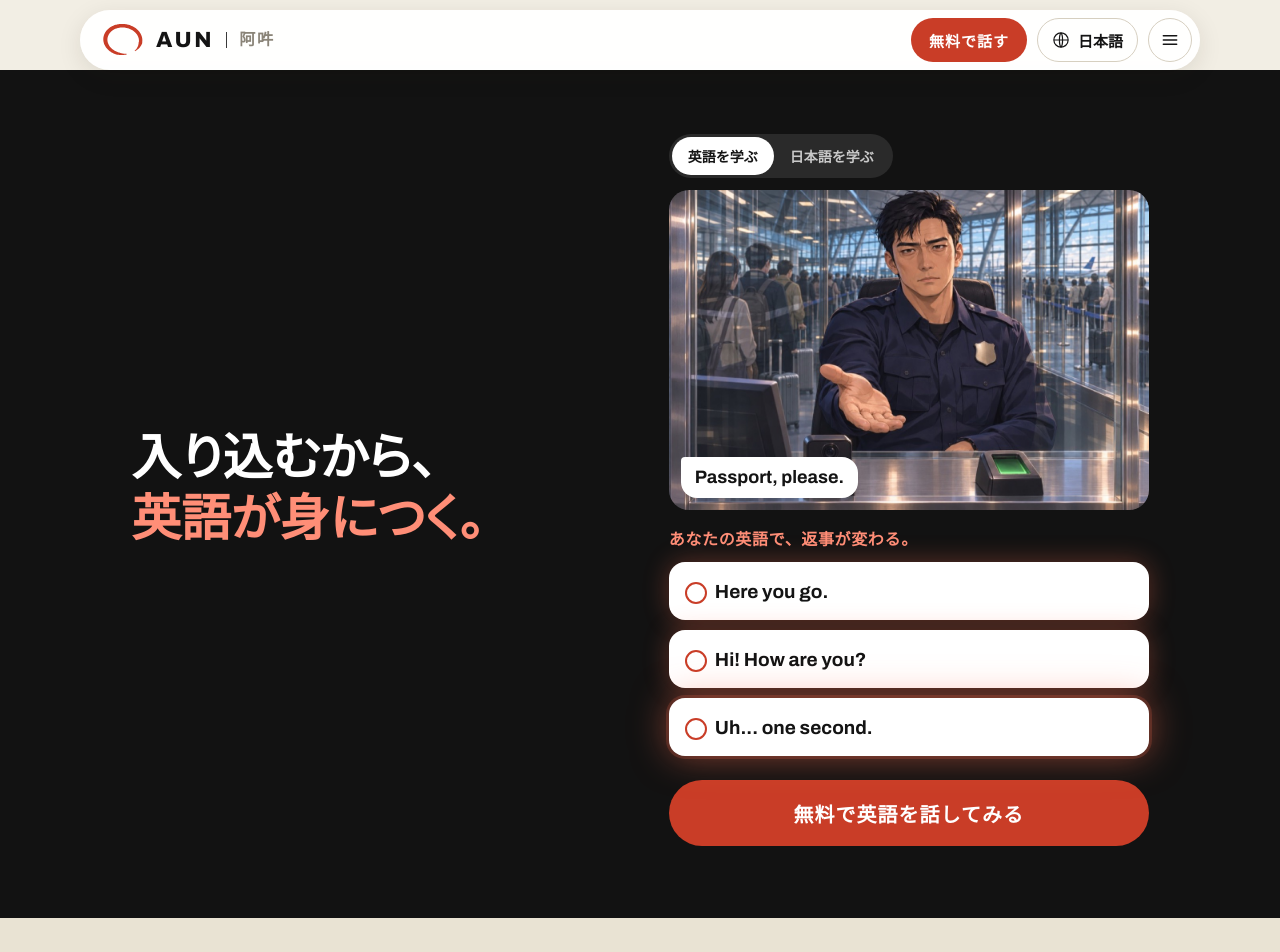
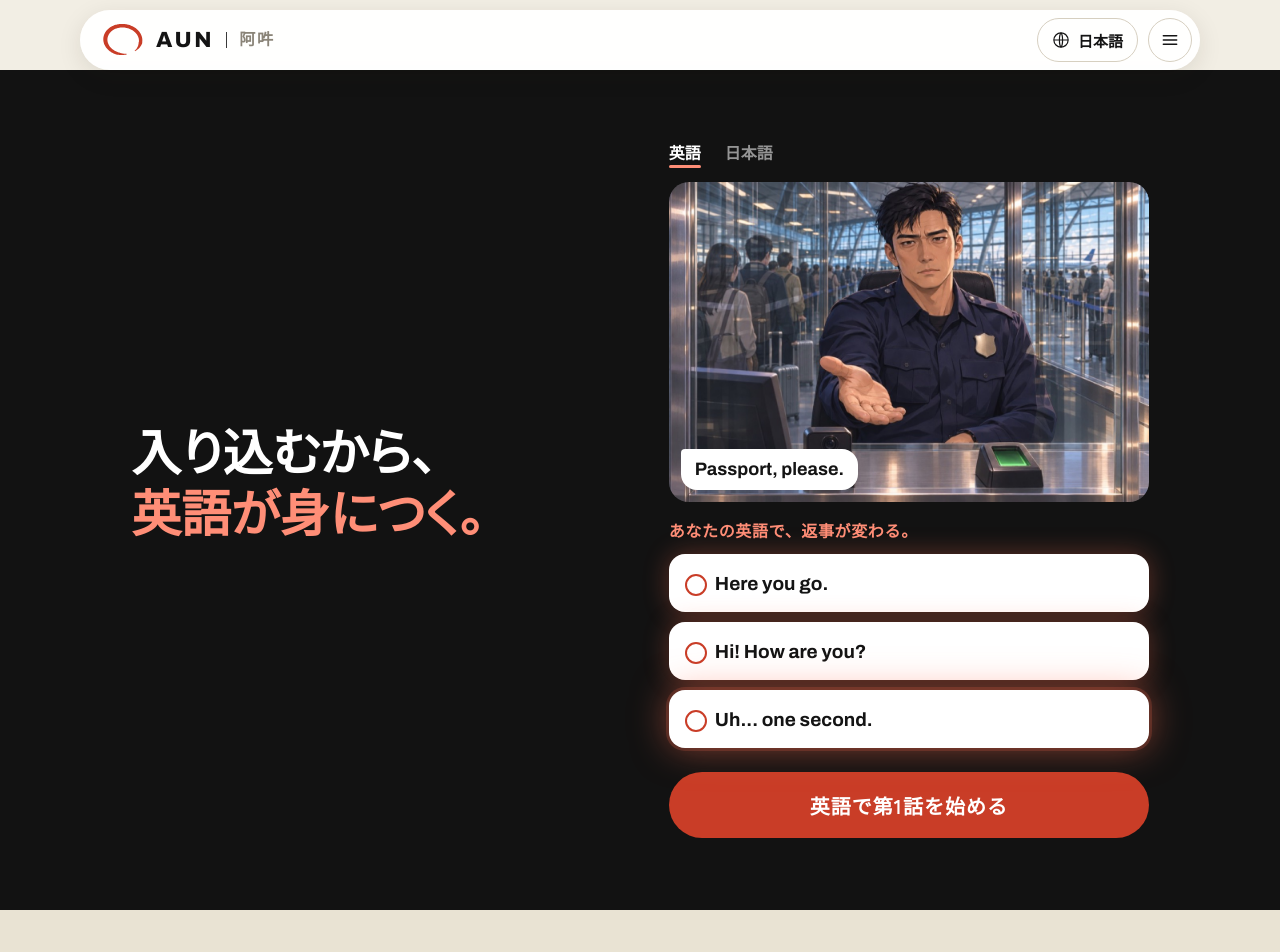
Before and after one commit to NTPoker/aun-site, a plain HTML site: page ja/index.html in a window 1280 px wide. Shown: the top 952 px of the page. Drawn offline with Linux system fonts and the light colour scheme; a web font is replaced by a local one.

Commit message:
冒頭の上を整理（NT 11/22「上部ゴチャっている」「無料で〜って必要？」「Primaryボタンのメッセージ」）：ヘッダーの「無料で話す」を物語のページから外す。切り替えは「英語｜日本語」の文字と下線だけ。ボタンは「英語で第1話を始める／日本語で第1話を始める」。Codex 49
Co-Authored-By: Claude Opus 5.5 <noreply@anthropic.com>

```diff
--- a/ja/index.html
+++ b/ja/index.html
@@ -62,9 +62,10 @@ gtag('js',new Date());gtag('config','G-T49S0CQFE1');
 .hp-m.me p{background:var(--red);color:#fff;border-radius:16px 4px 16px 16px}
 .hp-m b{flex:none;width:34px;height:34px;border-radius:50%;background:var(--who,url(/img/learn/officer_park.jpg)) 50% 20%/cover}
 /* 学ぶ言葉の切り替え（NT 11/22「勉強できるのは英語と日本語」「母国語は実装を見て」）：英語＝入国審査・本音は日本語、日本語＝寿司屋・本音は英語 */
-.hp-lang{align-self:flex-start;display:flex;padding:3px;border-radius:999px;background:rgba(255,255,255,.1)}
-.hp-lang button{min-height:38px;border:0;border-radius:999px;background:none;color:rgba(255,255,255,.75);padding:0 16px;font:inherit;font-size:14px;font-weight:800;cursor:pointer}
-.hp-lang button[aria-pressed=true]{background:#fff;color:#141414}
+.hp-lang{align-self:flex-start;display:flex;gap:4px;margin:-4px 0 -4px -10px}
+.hp-lang button{position:relative;min-height:44px;border:0;background:none;color:rgba(255,255,255,.55);padding:0 10px;font:inherit;font-size:16px;font-weight:700;cursor:pointer}
+.hp-lang button[aria-pressed=true]{color:#fff;font-weight:900}
+.hp-lang button[aria-pressed=true]::after{content:"";position:absolute;left:10px;right:10px;bottom:6px;height:3px;border-radius:2px;background:#FF8E77}
 .hp-lang button:focus-visible{outline:3px solid #FF8E77;outline-offset:2px}
 .hp-t{margin:-4px 0 0 42px;font-size:14px;line-height:1.5;color:rgba(255,255,255,.6);animation:hpIn .4s both}
 .hp-redo{align-self:flex-end;flex:none;width:40px;height:40px;border:0;border-radius:50%;background:rgba(255,255,255,.14);color:#fff;display:flex;align-items:center;justify-content:center;cursor:pointer}
@@ -134,20 +135,20 @@ gtag('js',new Date());gtag('config','G-T49S0CQFE1');
 </head>
 <body class="lp">
 <script>if(/^#(signup|app)$/.test(location.hash))location.replace("/ja/test/"+location.search+location.hash)</script>
-<header id="site-top" class="s-top"></header><script src="/site.js?v=20261122a"></script>
+<header id="site-top" class="s-top"></header><script src="/site.js?v=20261122b"></script>
 
 <main>
 <section class="hp" aria-label="物語の見本">
 <div class="hp-in">
 <h1 class="hp-h"><span class="nw">入り込むから、</span><br><span class="nw"><em id="hp-goal">英語が身につく。</em></span></h1>
 <div class="hp-play" id="hp-play">
-<div class="hp-lang" role="group" aria-label="学ぶ言葉"><button type="button" aria-pressed="true" data-l="en">英語を学ぶ</button><button type="button" aria-pressed="false" data-l="ja">日本語を学ぶ</button></div>
+<div class="hp-lang" role="group" aria-label="学ぶ言葉"><button type="button" aria-pressed="true" data-l="en">英語</button><button type="button" aria-pressed="false" data-l="ja">日本語</button></div>
 <figure class="hp-scene"><img id="hp-img" src="/img/learn/scene_border.jpg" alt="入国審査のブース。審査官が手を出している"><figcaption><p id="hp-line" lang="en">Passport, please.</p></figcaption></figure>
 <button type="button" class="hp-redo" id="hp-redo" aria-label="もう一度" hidden><svg viewBox="0 0 24 24" aria-hidden="true"><path d="M12 5V2L7 6l5 4V7a5 5 0 1 1-5 5H5a7 7 0 1 0 7-7z" fill="currentColor"/></svg></button>
 <p class="hp-q" id="hp-q">あなたの英語で、返事が変わる。</p>
 <div class="hp-area" id="hp-area" tabindex="-1"></div><p class="hp-sr" id="hp-sr" aria-live="polite"></p>
 </div>
-<a href="https://app.aunjapanese.com/story/#/play/border/0" class="lp-cta hp-cta" id="hp-cta" data-pos="hero" data-story="border">無料で英語を話してみる</a>
+<a href="https://app.aunjapanese.com/story/#/play/border/0" class="lp-cta hp-cta" id="hp-cta" data-pos="hero" data-story="border">英語で第1話を始める</a>
 </div>
 </section>
 
@@ -192,7 +193,7 @@ gtag('js',new Date());gtag('config','G-T49S0CQFE1');
 <li><img src="/img/learn/cover_barber.jpg" alt="" width="480" height="720" loading="lazy"><b><span class="nw">ブルックリンで</span><span class="nw">髪を切る</span></b></li>
 <li><img src="/img/learn/cover_gym.jpg" alt="" width="480" height="720" loading="lazy"><b><span class="nw">ブルックリン、</span><span class="nw">朝7時のジム</span></b></li>
 </ul>
-<a href="https://app.aunjapanese.com/" class="lp-cta sr-cta" data-pos="list">無料で英語を話してみる</a>
+<a href="https://app.aunjapanese.com/" class="lp-cta sr-cta" data-pos="list">英語で第1話を始める</a>
 </div>
 </section>
 
@@ -202,7 +203,7 @@ gtag('js',new Date());gtag('config','G-T49S0CQFE1');
 <div class="lp-in">
 <p class="eq"><img src="/img/learn/officer_park.jpg" alt="" width="160" height="160"><span><small>入国審査官</small><b lang="en">What brings you to the US?</b></span></p>
 <h2 class="lp-cap" data-a><span class="nw">あなたなら、</span><br><span class="nw">英語で<em>どう返す？</em></span></h2>
-<a href="https://app.aunjapanese.com/" class="lp-cta" data-pos="end">無料で英語を話してみる</a>
+<a href="https://app.aunjapanese.com/" class="lp-cta" data-pos="end">英語で第1話を始める</a>
 </div>
 </section>
 
@@ -234,12 +235,12 @@ if(h.classList.contains("s-intro-on")){var mo=new MutationObserver(function(){if
 // 冒頭の物語の見本：学ぶ言葉（英語・日本語）を切り替え、絵の一言に3つの答えから返す。英語は入国審査（本音は日本語）、日本語は寿司屋（本音は英語。いま開いている母語は日本語と英語）。答えで、審査官の返事と本音が変わる（NT 11/22「8割削る」「押したくなる」）。
 // ボタンは、見ている物語（border／sushi）の第1話へ直接。日本語は ?hl=en で英語の画面に。ゲストもログインなしで遊べる。
 (function(){
-var L={en:{goal:"英語が身につく。",q:"あなたの英語で、返事が変わる。",cta:"無料で英語を話してみる",story:"border",href:"https://app.aunjapanese.com/story/#/play/border/0",
+var L={en:{goal:"英語が身につく。",q:"あなたの英語で、返事が変わる。",cta:"英語で第1話を始める",story:"border",href:"https://app.aunjapanese.com/story/#/play/border/0",
   img:"/img/learn/scene_border.jpg",alt:"入国審査のブース。審査官が手を出している",line:"Passport, please.",who:"審査官",face:"/img/learn/officer_park.jpg",say:"en",think:"ja",
   ch:[{say:"Here you go.",re:"Thanks. What brings you to the US?",th:"落ち着いてる。目的を聞こう。"},
    {say:"Hi! How are you?",re:"Fine. Passport, please.",th:"あいさつはいい。パスポートを。"},
    {say:"Uh... one second.",re:"Take your time.",th:"緊張してるな。急がせないでおこう。"}]},
- ja:{goal:"日本語が身につく。",q:"あなたの日本語で、返事が変わる。",cta:"無料で日本語を話してみる",story:"sushi",href:"https://app.aunjapanese.com/story/?hl=en#/play/sushi/0",
+ ja:{goal:"日本語が身につく。",q:"あなたの日本語で、返事が変わる。",cta:"日本語で第1話を始める",story:"sushi",href:"https://app.aunjapanese.com/story/?hl=en#/play/sushi/0",
   img:"/img/learn/scene_sushi.jpg",alt:"寿司屋のカウンター。職人がほほえんでいる",line:"何を握りますか？",who:"早川",face:"/img/learn/hayakawa.jpg",say:"ja",think:"en",
   ch:[{say:"サーモンでお願いします。",re:"サーモンですね。では、一緒に握りましょう。",th:"Salmon. Almost everyone from abroad starts there."},
    {say:"まぐろ、ありますか？",re:"ありますよ。今日のまぐろは、いいですよ。",th:"Good eye. The tuna is the best thing today."},
--- a/site.js
+++ b/site.js
@@ -4,7 +4,7 @@
 (function () {
   const NAMES = { ja: "日本語", en: "English", id: "Bahasa Indonesia", vi: "Tiếng Việt", zh: "简体中文", "zh-TW": "繁體中文", ko: "한국어" };
   const T = {
-    ja: { menu: "メニュー", story: "物語で話す", storyCta: "無料で話す", storyFree: "無料で遊べます", test: "阿吽のテスト", arts: "記事", app: "アプリ", how: "テストの中身", cta: "無料で受ける", svc: "サービス", co: "会社", rules: "ご利用にあたって", signup: "先行登録", faq: "よくある質問", about: "運営会社", contact: "お問い合わせ", privacy: "プライバシーポリシー", terms: "利用規約", legal: "特定商取引法に基づく表記", op: "運営：株式会社1900（東京・銀座）", free: "いまは無料で受けられます" },
+    ja: { menu: "メニュー", story: "物語で話す", storyFree: "無料で遊べます", test: "阿吽のテスト", arts: "記事", app: "アプリ", how: "テストの中身", cta: "無料で受ける", svc: "サービス", co: "会社", rules: "ご利用にあたって", signup: "先行登録", faq: "よくある質問", about: "運営会社", contact: "お問い合わせ", privacy: "プライバシーポリシー", terms: "利用規約", legal: "特定商取引法に基づく表記", op: "運営：株式会社1900（東京・銀座）", free: "いまは無料で受けられます" },
     en: { menu: "Menu", test: "AUN test", arts: "Articles", app: "App", how: "How the test works", cta: "Take it free", svc: "Service", co: "Company", rules: "Policies", signup: "Early sign-up", faq: "FAQ", about: "About", contact: "Contact", privacy: "Privacy Policy", terms: "Terms", legal: "Legal notice", op: "Operated by 1900 Co., Ltd. (Ginza, Tokyo)", free: "Free to take for now" },
     id: { menu: "Menu", test: "Tes AUN", arts: "Artikel", app: "Aplikasi", how: "Cara kerja tes", cta: "Ikut gratis", svc: "Layanan", co: "Perusahaan", rules: "Kebijakan", signup: "Daftar awal", faq: "Pertanyaan umum", about: "Tentang kami", contact: "Kontak", privacy: "Kebijakan privasi", terms: "Ketentuan", legal: "Pemberitahuan hukum", op: "Dikelola oleh 1900 Co., Ltd. (Ginza, Tokyo)", free: "Saat ini gratis" },
     vi: { menu: "Menu", test: "Bài kiểm tra AUN", arts: "Bài viết", app: "Ứng dụng", how: "Cách bài kiểm tra hoạt động", cta: "Làm bài miễn phí", svc: "Dịch vụ", co: "Công ty", rules: "Chính sách", signup: "Đăng ký trước", faq: "Câu hỏi thường gặp", about: "Về chúng tôi", contact: "Liên hệ", privacy: "Chính sách quyền riêng tư", terms: "Điều khoản", legal: "Thông báo pháp lý", op: "Vận hành bởi 1900 Co., Ltd. (Ginza, Tokyo)", free: "Hiện đang miễn phí" },
@@ -62,8 +62,8 @@
   }
   function drawTop(el) {
     const d = T[lang];
-    const cta = kind === "story" && d.storyCta ? '<a class="s-cta" href="' + STORY_APP + '" data-pos="header">' + d.storyCta + "</a>"
-              : page === "test.html" ? "" : '<a class="s-cta" href="/test.html">' + d.cta + "</a>";
+    // the story page has no button up here: its own first screen starts the story (NT 11/22「上部ゴチャっている」「無料で〜って必要？」)
+    const cta = kind === "story" || page === "test.html" ? "" : '<a class="s-cta" href="/test.html">' + d.cta + "</a>";
     el.innerHTML = '<div class="s-top-in"><a href="' + home() + '" class="s-brand" aria-label="AUN 阿吽">' + MARK + '<span>AUN</span><em class="s-kanji" aria-hidden="true">阿吽</em></a>' +
       '<div class="s-right">' + cta +
       '<div class="s-lang"><button type="button" class="s-lang-btn" aria-haspopup="true" aria-expanded="false" aria-label="Language">' + GLOBE + '<span>' + NAMES[lang] + '</span></button>' +
```
